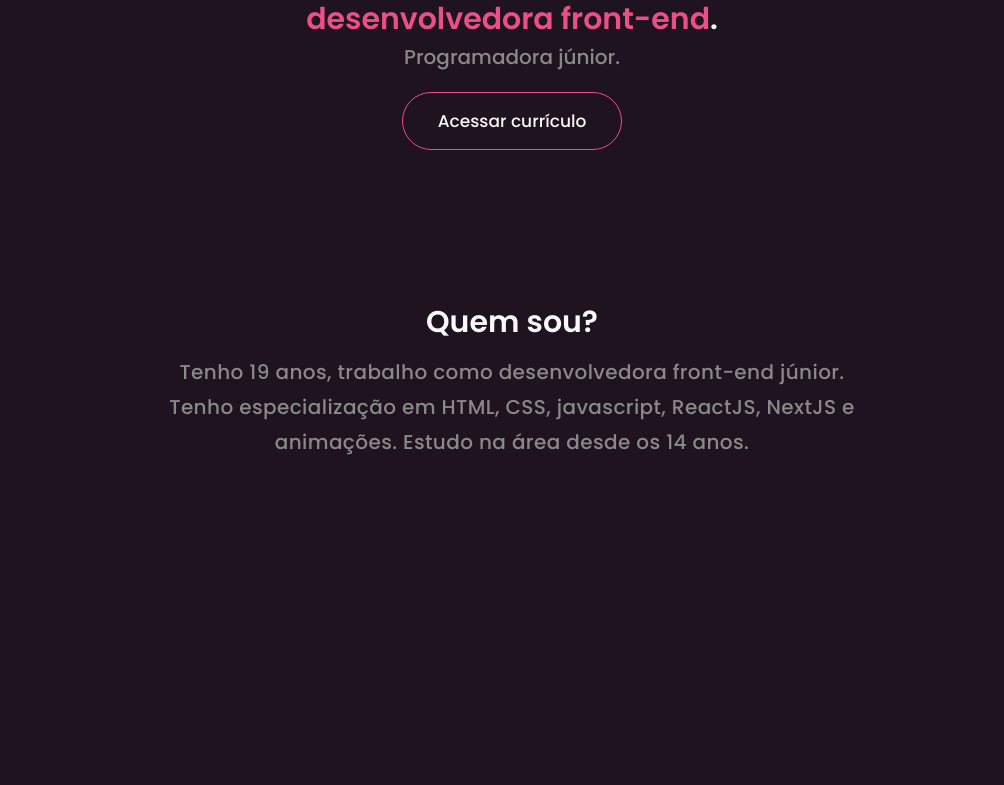
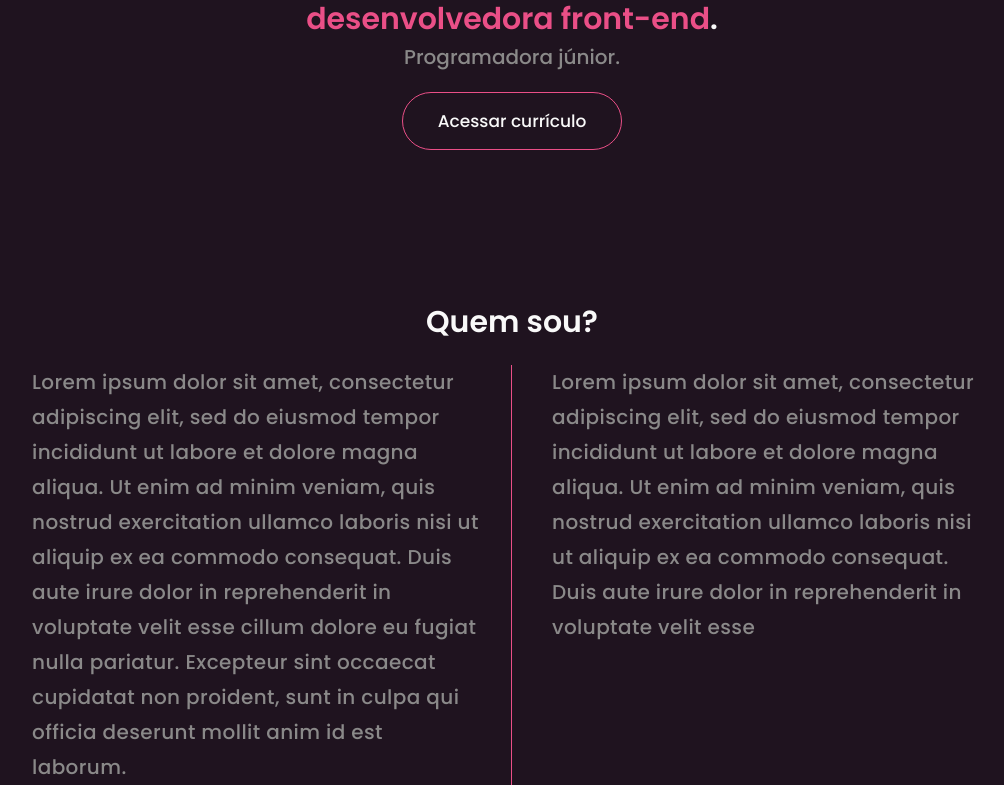
Before and after one commit to cahwcosta/portfolio-v1, a React (Create React App) app: page / in a window 1280 px wide. Shown: the part 333-1118 px from the top of the page, without its empty margins (128-1132 px from the left). Before the commit the page ends 800 px from the top, so only its background shows below. Built offline with nearby package versions, Linux system fonts and the light colour scheme.

Commit message:
Secao de quem sou desktop

```diff
--- a/src/components/Title/styles.ts
+++ b/src/components/Title/styles.ts
@@ -3,6 +3,6 @@ import styled from 'styled-components';
 export const Title = styled.h2`
   font-size: 30px;
   font-weight: 600;
-  padding-bottom: 10px;
+  padding-bottom: 20px;
   text-align: center;
 `
--- a/src/templates/Home/QuemSou/const.ts
+++ b/src/templates/Home/QuemSou/const.ts
@@ -1,4 +1,7 @@
 export default {
   title: "Quem sou?",
-  text: "Tenho 19 anos, trabalho como desenvolvedora front-end júnior. Tenho especialização em HTML, CSS, javascript, ReactJS, NextJS e animações. Estudo na área desde os 14 anos."
+  texts: [
+    "Lorem ipsum dolor sit amet, consectetur adipiscing elit, sed do eiusmod tempor incididunt ut labore et dolore magna aliqua. Ut enim ad minim veniam, quis nostrud exercitation ullamco laboris nisi ut aliquip ex ea commodo consequat. Duis aute irure dolor in reprehenderit in voluptate velit esse cillum dolore eu fugiat nulla pariatur. Excepteur sint occaecat cupidatat non proident, sunt in culpa qui officia deserunt mollit anim id est laborum.",
+    "Lorem ipsum dolor sit amet, consectetur adipiscing elit, sed do eiusmod tempor incididunt ut labore et dolore magna aliqua. Ut enim ad minim veniam, quis nostrud exercitation ullamco laboris nisi ut aliquip ex ea commodo consequat. Duis aute irure dolor in reprehenderit in voluptate velit esse"
+  ]
 }
--- a/src/templates/Home/QuemSou/index.tsx
+++ b/src/templates/Home/QuemSou/index.tsx
@@ -8,7 +8,11 @@ const QuemSou = () => {
     <S.QuemSou>
       <Wrapper>
         <Title>{C.title}</Title>
-        <S.Text>{C.text}</S.Text>
+        <S.Content>
+          {C.texts.map(text => (
+            <S.Text key={text}>{text}</S.Text>
+          ))}
+        </S.Content>
       </Wrapper>
     </S.QuemSou>
   )
--- a/src/templates/Home/QuemSou/styles.ts
+++ b/src/templates/Home/QuemSou/styles.ts
@@ -2,9 +2,12 @@ import styled from 'styled-components';
 
 export const QuemSou = styled.section`
 margin-top: 150px;
+`
+
+export const Content = styled.div`
 display: flex;
-flex-direction: column;
-align-items: center;
+flex-direction: row;
+justify-content: center;
 `
 
 export const Text = styled.p`
@@ -14,6 +17,14 @@ line-height: 35px;
 text-align: center;
 letter-spacing: 0.02em;
 color: ${({theme}) => theme.colors.grayTaupe};
-text-align: center;
-max-width: 717px;
+text-align: left;
+max-width: 480px;
+
+&:first-child {
+  padding-right: 30px;
+  border-right: 1px solid ${({theme}) => theme.colors.pinkDark};
+}
+&:last-child {
+  padding-left: 40px;
+}
 `
```
